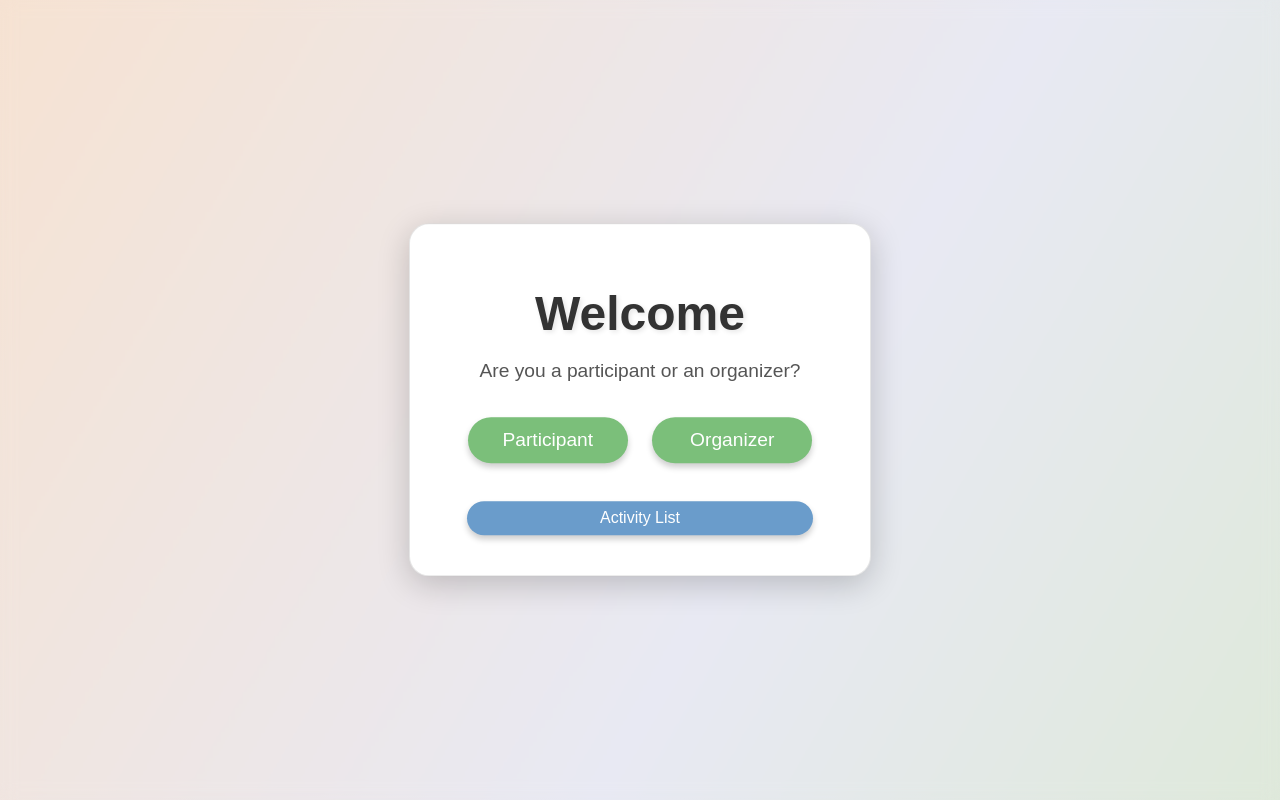
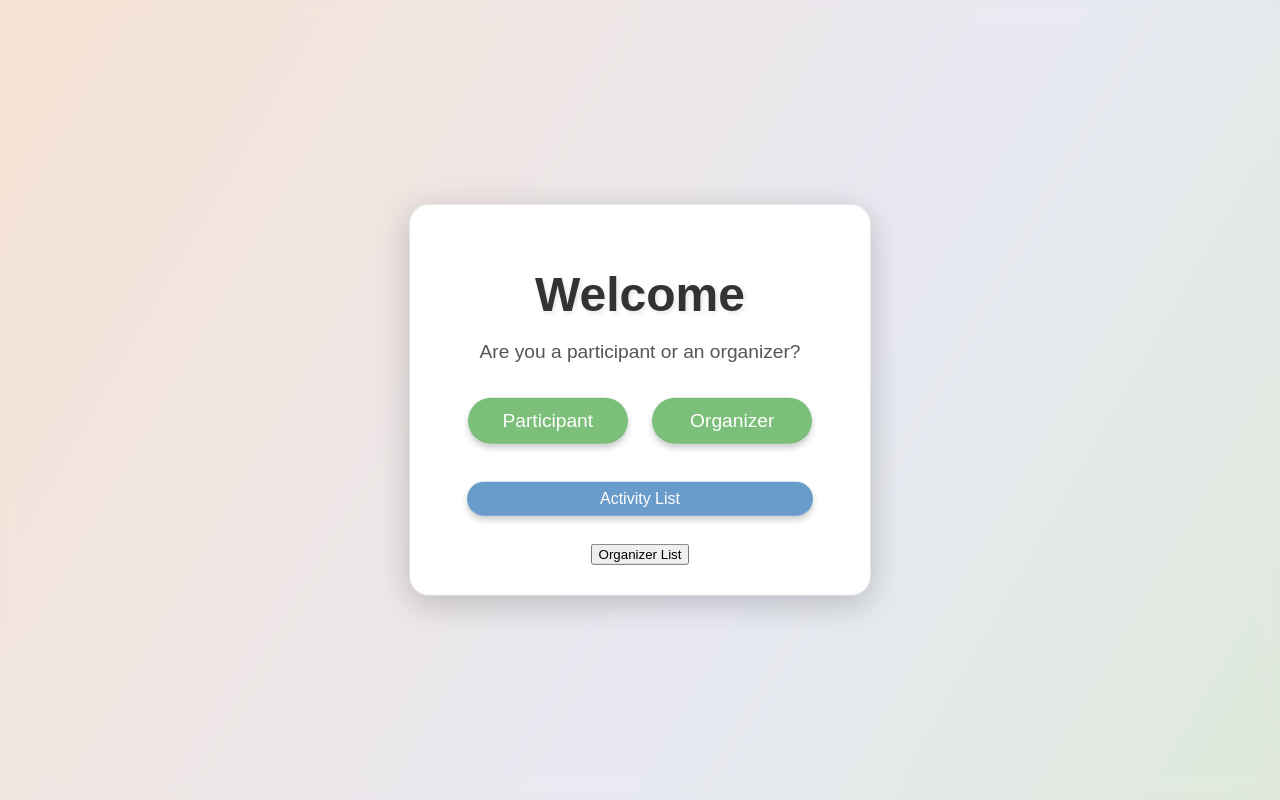
Before and after one commit to marybarbiebarrion/csci41Trial, a Django app: template MyDB/centralbookings/templates/home.html in a window 1280 px wide. Run offline with Django 3.2, Linux system fonts and the light colour scheme; the template is opened without the code that fills it, so the values that code supplies are empty.

Commit message:
Updated home . html to have organizer list button

```diff
--- a/MyDB/centralbookings/templates/home.html
+++ b/MyDB/centralbookings/templates/home.html
@@ -18,6 +18,10 @@
         <form action="{% url 'activity_list' %}" method="get">
             <button type="submit" class="activity-button">Activity List</button>
         </form>
+        <br>
+        <form action="{% url 'organizer_list' %}" method="get">
+            <button type="submit" class="organizer-button">Organizer List</button>
+        </form>
     </div>
 </body>
 </html>
```
